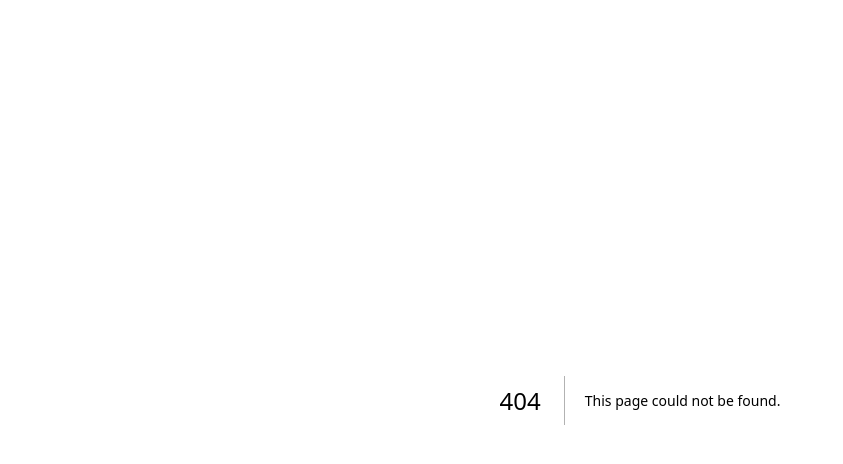
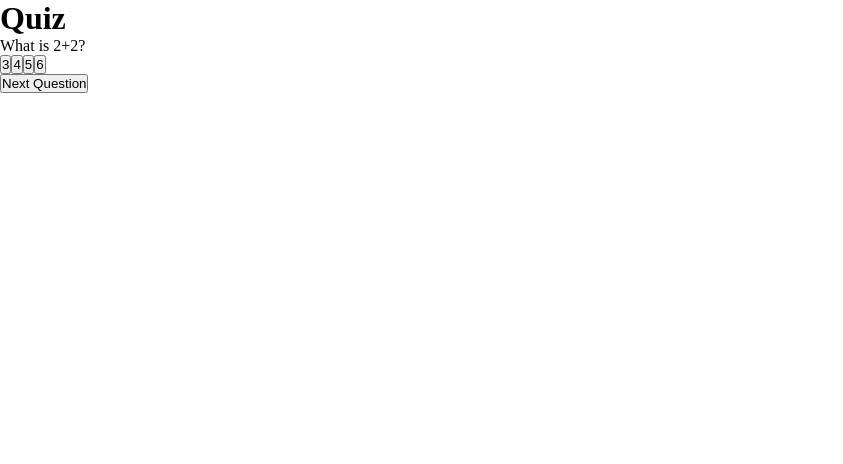
Before and after one commit to TheDarkStrix/quiz-app, a Next.js app: page /quiz in a window 1280 px wide. Before the commit this address had no page. Shown: the top 464 px of the page, without its empty margins (0-843 px from the left). Built offline with nearby package versions, Linux system fonts and the light colour scheme.

Commit message:
add the initial quiz template

```diff
--- a/package.json
+++ b/package.json
@@ -9,9 +9,10 @@
     "lint": "next lint"
   },
   "dependencies": {
+    "next": "14.0.3",
     "react": "^18",
     "react-dom": "^18",
-    "next": "14.0.3"
+    "zustand": "^4.4.6"
   },
   "devDependencies": {
     "eslint": "^8",
--- /dev/null
+++ b/pages/quiz.js
@@ -0,0 +1,59 @@
+import { useState, useEffect } from "react";
+import useStore from "@/store/store";
+import { useRouter } from "next/router";
+
+export default function Quiz() {
+  const router = useRouter();
+  const setQuestions = useStore((state) => state.setQuestions);
+  const questions = useStore((state) => state.questions);
+  const currentQuestion = useStore((state) => state.currentQuestion);
+  const setCurrentQuestion = useStore((state) => state.setCurrentQuestion);
+
+  const totalQuestions = questions.length;
+
+  useEffect(() => {
+    fetch("/api/v1/questions")
+      .then((response) => response.json())
+      .then((data) => {
+        setQuestions(data);
+      });
+  }, []);
+
+  const handleAnswerSubmit = (selectedOption) => {
+    // Submit answer logic
+
+    if (currentQuestion == totalQuestions - 1) {
+      router.push("/submit");
+      return;
+    }
+
+    console.log(currentQuestion + 1);
+    setCurrentQuestion(currentQuestion + 1);
+  };
+
+  console.log("questions", questions, currentQuestion);
+
+  const questionData = questions?.[currentQuestion] || [];
+
+  return (
+    <div>
+      <h1>Quiz</h1>
+      {questionData && (
+        <div>
+          <p>{questionData.question}</p>
+          {questionData?.options?.map((option, index) => (
+            <button
+              key={index}
+              onClick={() => console.log("selected option", option)}
+            >
+              {option}
+            </button>
+          ))}
+        </div>
+      )}
+      <button onClick={handleAnswerSubmit}>
+        {currentQuestion == totalQuestions - 1 ? "Submit" : "Next Question"}
+      </button>
+    </div>
+  );
+}
--- /dev/null
+++ b/store/store.js
@@ -0,0 +1,13 @@
+import { create } from "zustand";
+
+const useStore = create((set) => ({
+  questions: [],
+  currentQuestion: 0,
+  setQuestions: (questions) => set(() => ({ questions })),
+  setCurrentQuestion: (currentQuestion) =>
+    set(() => ({
+      currentQuestion,
+    })),
+}));
+
+export default useStore;
```
Also changed, not shown: pages/index.js (+7 -4 lines), pages/submit.js (added, +16 -0 lines), 1 other file (tests, documents, lock files or other folders).
